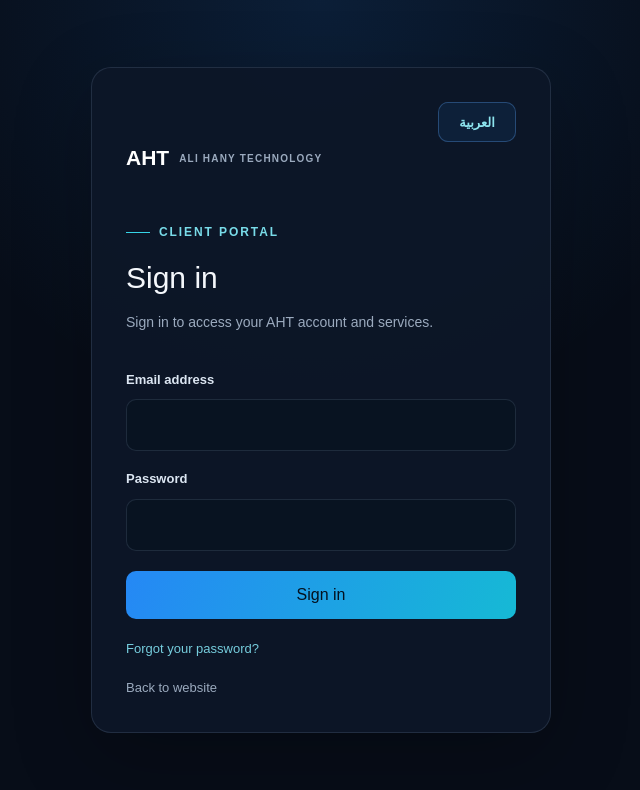
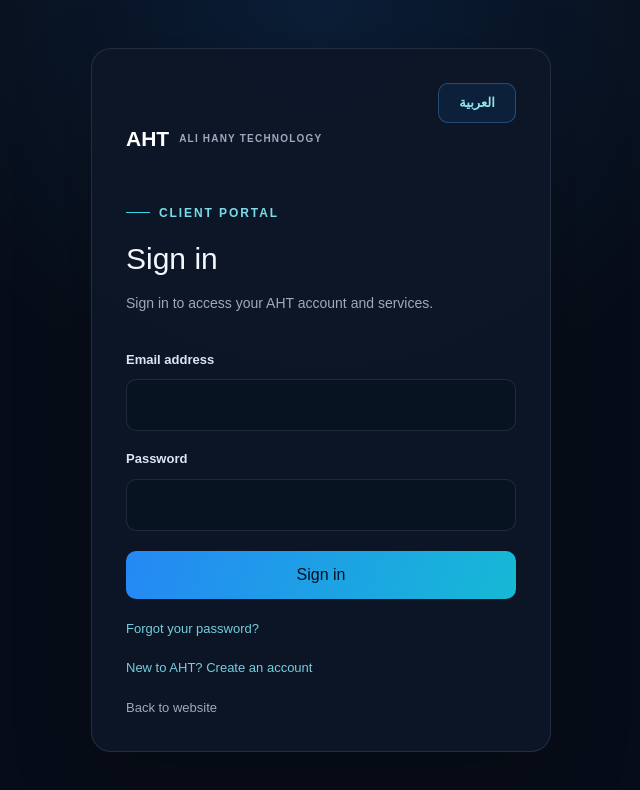
Before and after one commit to secretzoneoffical-collab/ahttechnology-website, a Next.js app: page /login in a window 1280 px wide. Shown: the top 790 px of the page, without its empty margins (319-959 px from the left). Built offline with nearby package versions, Linux system fonts and the light colour scheme.

Commit message:
Link login page to self-registration

```diff
--- a/app/login/page.tsx
+++ b/app/login/page.tsx
@@ -87,6 +87,7 @@ export default function LoginPage() {
           <LoginForm />
         </Suspense>
         <Link className="auth-link" href="/forgot-password">{isArabic ? "نسيت كلمة المرور؟" : "Forgot your password?"}</Link>
+        <Link className="auth-link" href="/signup">{isArabic ? "ليس لديك حساب؟ إنشاء حساب جديد" : "New to AHT? Create an account"}</Link>
         <Link className="auth-back" href="/">{isArabic ? "العودة إلى الموقع الرئيسي" : "Back to website"}</Link>
       </section>
     </main>
```
